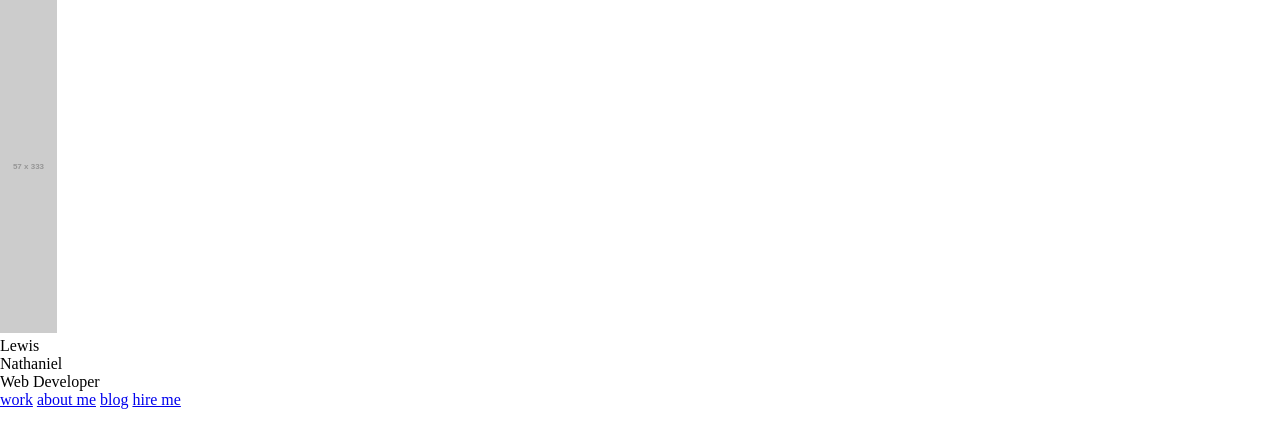
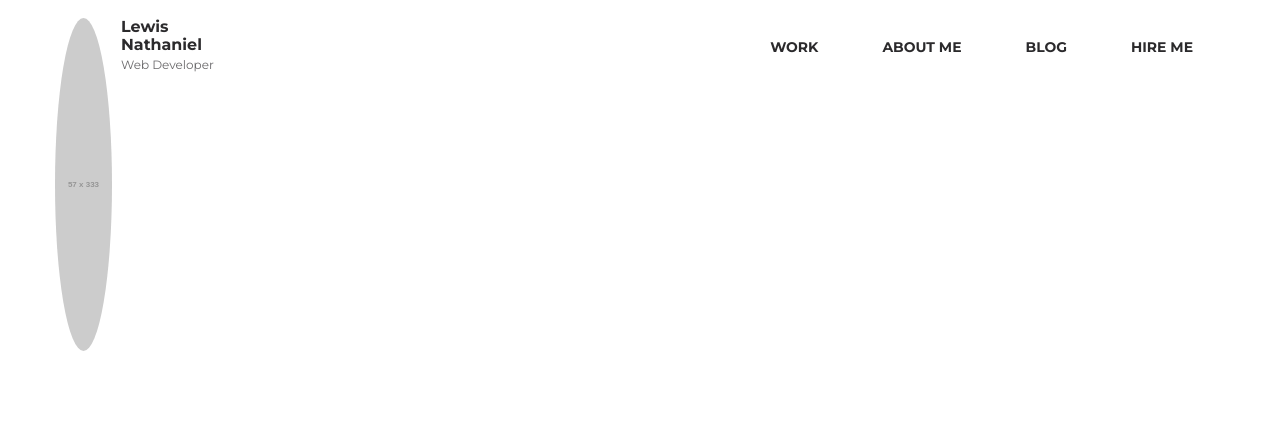
Before and after one commit to AndrewMatyushkin/portfolio, a plain HTML site: page index.html in a window 1280 px wide. Drawn offline with Linux system fonts and the light colour scheme; placeholder pictures from the web are drawn by us.

Commit message:
compiled less

```diff
--- a/css/style.css
+++ b/css/style.css
@@ -1 +1 @@
-body{margin:0}
+html{font-size:15px}body{margin:0;font-family:'Montserrat',sans-serif;font-size:1rem;color:#2B2A2C}*,*:before,*:after{box-sizing:border-box}.container{width:100%;max-width:1200px;margin:0 auto;padding:0 1rem 0 1rem}.header{padding:1.2rem 0}.header__inner{display:flex;justify-content:space-between;align-items:center}.user{display:flex}.user__avatar{width:57px;height:57px}.user__avatar img{border-radius:50%}.user__content{padding-left:9px}.user__name{font-size:1.06rem;color:#2B2A2C;font-weight:700;line-height:1.2rem;margin-bottom:3px}.user__prof{font-size:.8rem;color:rgba(43,42,44,0.7)}.nav{display:flex;height:100%}.nav__link{padding:.66rem 2rem;font-size:.93rem;color:#2B2A2C;text-transform:uppercase;font-weight:bold;text-decoration:none;border:2px solid transparent;border-radius:20px}.nav__link:hover{border-color:#2B2A2C}
```
